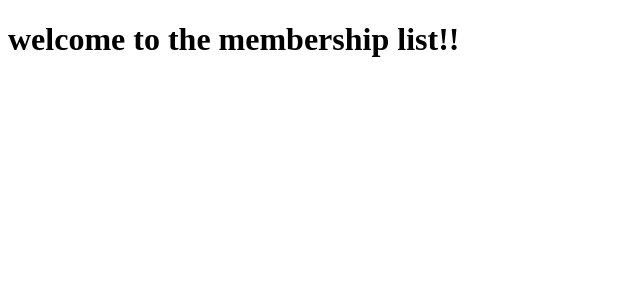
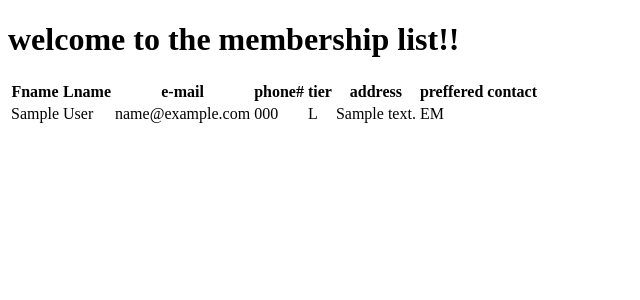
Before and after one commit to Mjames951/list, a Django app: page /list/ in a window 1280 px wide. Shown: the top 300 px of the page, without its empty margins (0-640 px from the left). Run offline with Django 3.2, Linux system fonts and the light colour scheme; tables that the repository leaves empty hold one stand-in row (values such as "Sample post").

Commit message:
added dynamic list into the website for displaying all Members as a table

```diff
--- a/list/models.py
+++ b/list/models.py
@@ -38,7 +38,7 @@ class Member(models.Model):
     )
 
     def __str__(self):
-        return (self.Fname, self.Lname)
+        return self.Lname
 
 
 
--- a/list/templates/list/member_list.html
+++ b/list/templates/list/member_list.html
@@ -5,5 +5,22 @@
     </head>
     <body>
         <h1>welcome to the membership list!!</h1>
+        <table>
+            <tr>
+                <th>Fname</th><th>Lname</th><th>e-mail</th><th>phone#</th><th>tier</th><th>address</th><th>preffered contact</th>
+            </tr>
+            {% for member in members %}
+                <tr>
+                    <td>{{ member.Fname }}</td>
+                    <td>{{ member.Lname }}</td>
+                    <td>{{ member.email }}</td>
+                    <td>{{ member.phone }}</td>
+                    <td>{{ member.membership_tier }}</td>
+                    <td>{{ member.home_address }}</td>
+                    <td>{{ member.preferred_mode_of_contact }}</td>
+                </tr>
+            {% endfor %}
+        </table>
+
     </body>
 </html>
--- a/list/views.py
+++ b/list/views.py
@@ -1,6 +1,8 @@
 from django.shortcuts import render
 from django.http import HttpResponse
+from .models import Member
 
 def index(request):
-    return render(request, 'list/member_list.html', {})
+    members = Member.objects.all().order_by('Lname')
+    return render(request, 'list/member_list.html', {'members': members})
 # Create your views here.
```
Also changed, not shown: list/migrations/0002_auto_20240320_1924.py (added).
